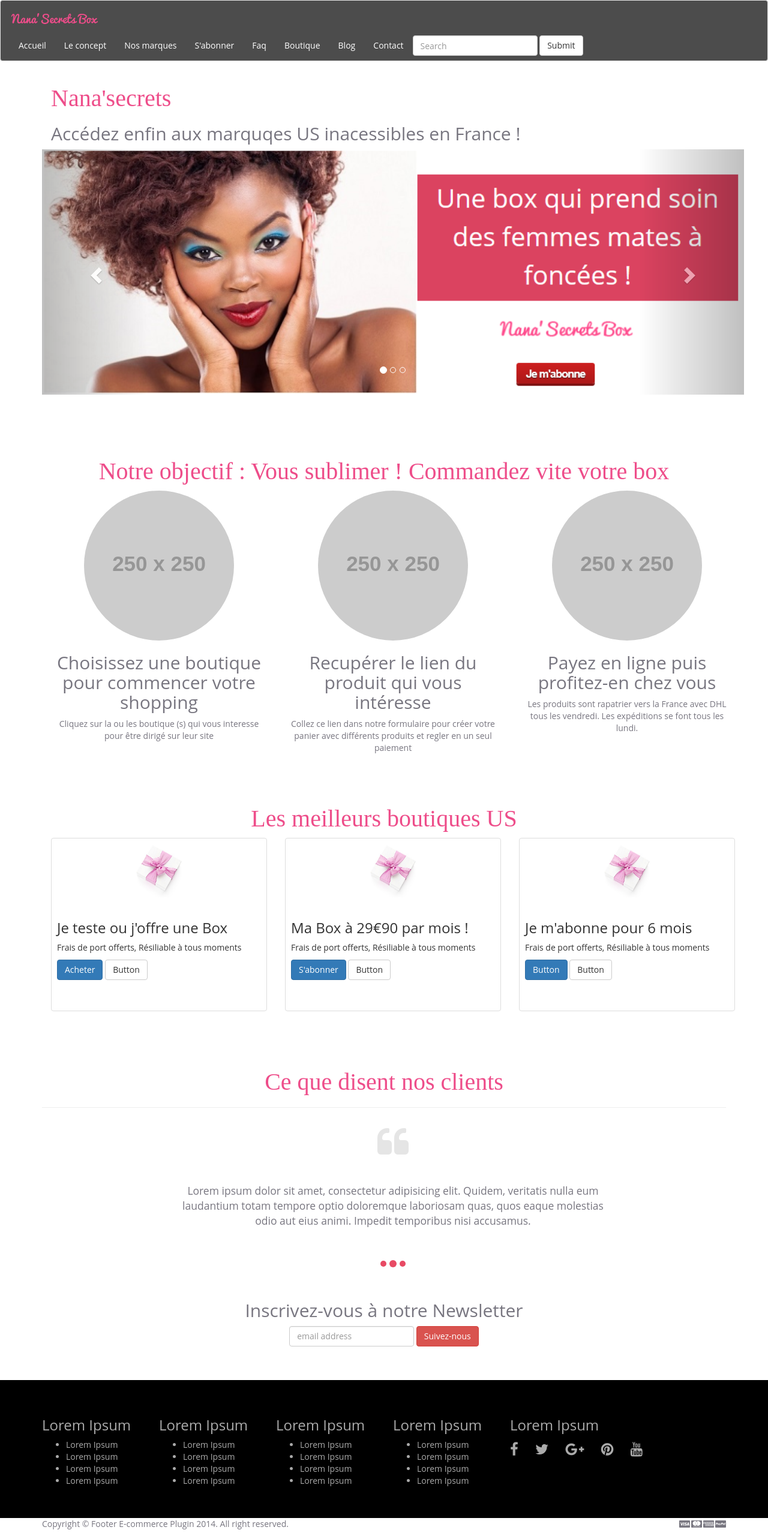
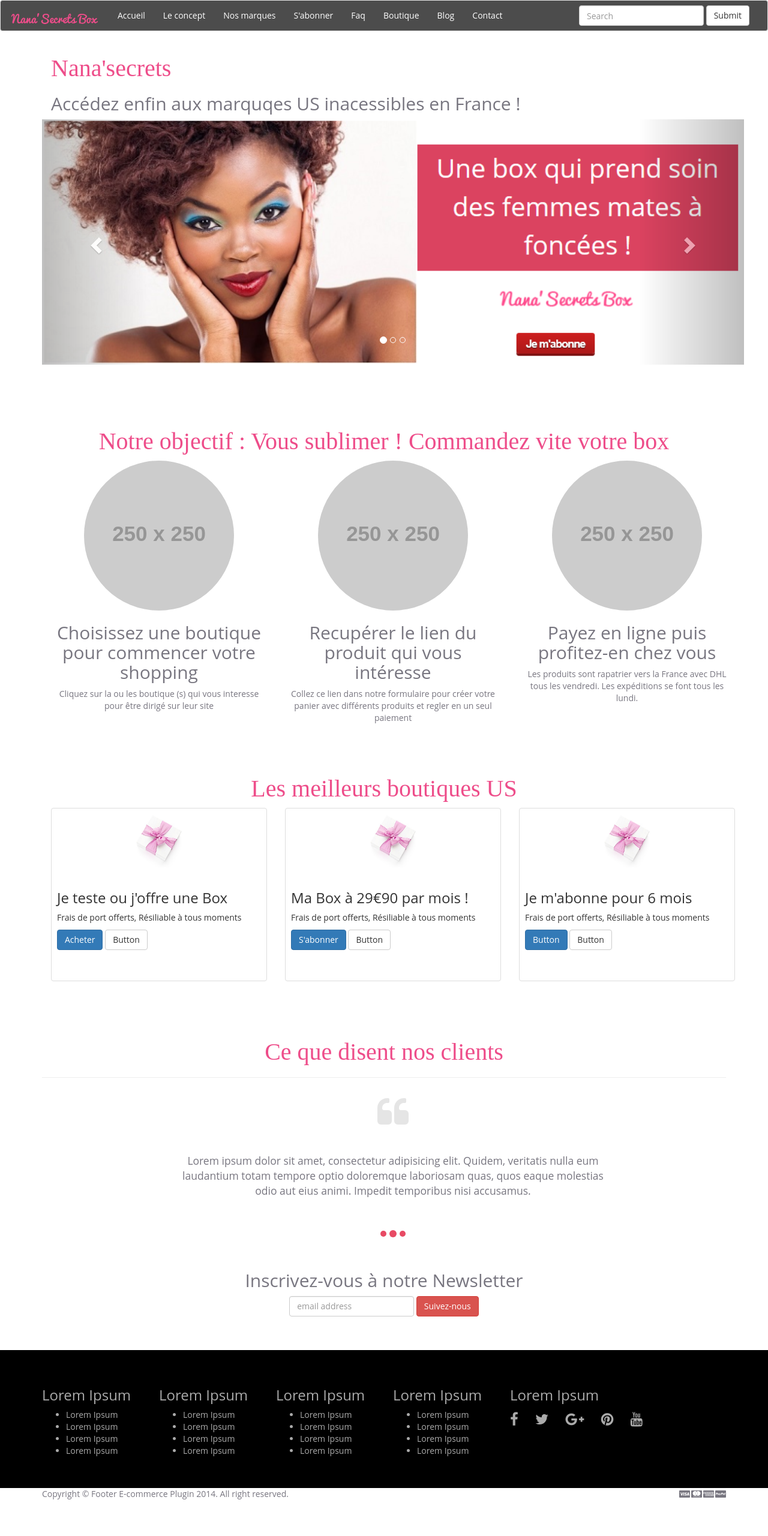
Before and after one commit to cdiomande78/jekyll-nanasecrets, a Jekyll site: the page built from index.html, in a window 1280 px wide. Shown: the whole page at 60% size. Built offline with Jekyll 4.4.1, drawn with Linux system fonts in a browser that asks for light colours; nearby versions of some CDN libraries; after the commit the page ends 2511 px from its top, so only the background shows below that.

Commit message:
Motif navbar supprimés

```diff
--- a/_layouts/default.html
+++ b/_layouts/default.html
@@ -63,12 +63,20 @@
 <nav class="navbar navbar-default navbar-transparent navbar-static-fixed" role="navigation">
  <div class="container-fluid">
 
-      <a class="navbar-brand navbar-center" href="index.html"><img src="{{ site.baseurl }}/images/nansecretsbox_grand.png" alt="logo Nanasecrets" width="150 px" id="logo"></a>
+    <!-- Brand and toggle get grouped for better mobile display -->
+    <div class="navbar-header">
+      <button type="button" class="navbar-toggle collapsed" data-toggle="collapse" data-target="#bs-example-navbar-collapse-1">
+        <span class="sr-only">Toggle navigation</span>
+        <span class="icon-bar"></span>
+        <span class="icon-bar"></span>
+        <span class="icon-bar"></span>
+      </button>
+      <a class="navbar-brand" href="index.html"><img src="{{ site.baseurl }}/images/nansecretsbox_grand.png" alt="logo Nanasecrets" width="150 px" id="logo"></a>
     </div>
 
     <!-- Collect the nav links, forms, and other content for toggling -->
     <div class="collapse navbar-collapse" id="bs-example-navbar-collapse-1">
-      <ul class="nav navbar-nav navbar-center">
+      <ul class="nav navbar-nav navbar-left">
         <li><a href="{{ site.baseurl }}/index.html">Accueil</a></li>
         <li><a href="{{ site.baseurl }}/le-concept.html">Le concept</a></li>
         <li><a href="{{ site.baseurl }}/nos-marques.html">Nos marques</a></li>
@@ -76,10 +84,20 @@
         <li><a href="{{ site.baseurl }}/faq.html">Faq</a></li>
         <li><a href="{{ site.baseurl }}/boutique.html">Boutique</a></li>
         <li><a href="{{ site.baseurl }}/blog/index.html">Blog</a></li>
-        <li><a href="{{ site.baseurl }}/contact.html">Contact</a></li>
-        </ul>
 
-        <form class="navbar-form navbar-center" role="search">
+            <ul class="dropdown-menu" role="menu">
+            <li><a href="#">Astuces beauté</a></li>
+            <li><a href="#">Actus Ciné</a></li>
+            <li><a href="#">Actus Mode</a></li>
+            <li class="divider"></li>
+            <li><a href="#">Separated link</a></li>
+            <li class="divider"></li>
+            <li><a href="#">One more separated link</a></li>
+            </ul>
+            </li>
+          <li><a href="{{ site.baseurl }}/contact.html">Contact</a></li>
+          </ul>
+        <form class="navbar-form navbar-right" role="search">
         <div class="form-group">
           <input type="text" class="form-control" placeholder="Search">
         </div>
```
